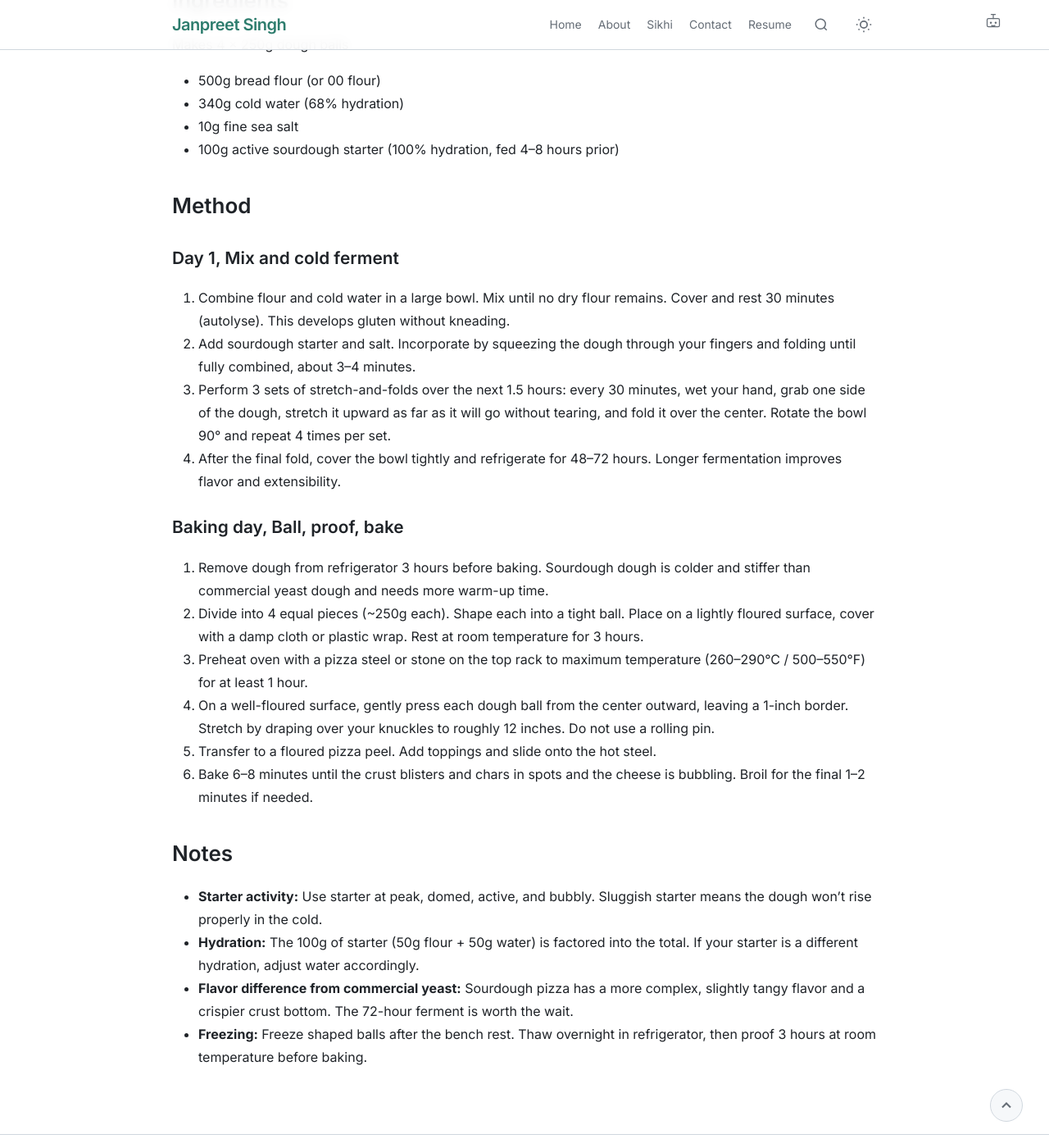
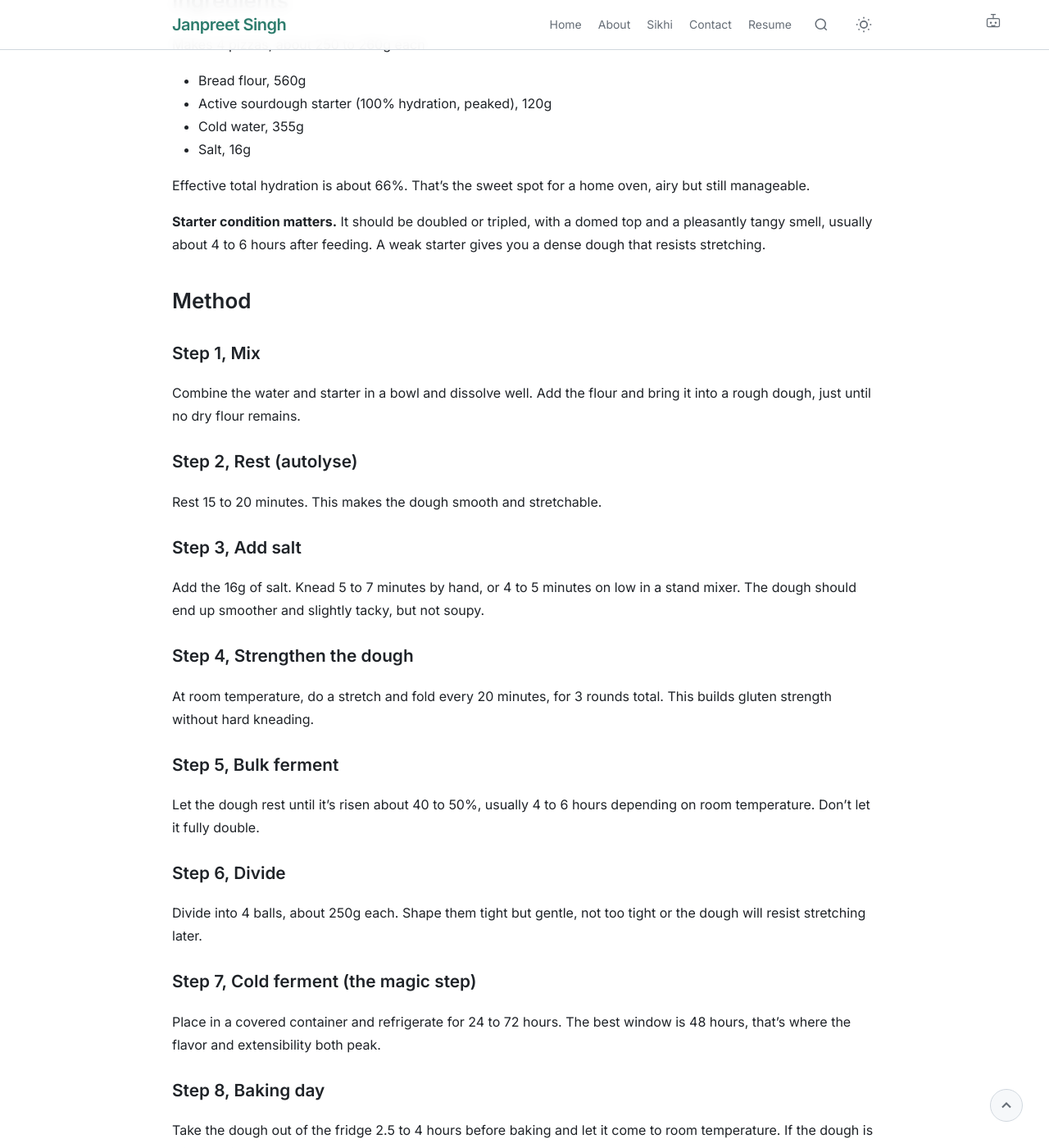
Before and after one commit to janpreet/vigilant-dollop, a Jekyll site: the page built from _posts/2026-06-06-sourdough-neapolitan-pizza-dough.md, in a window 1280 px wide and 1400 px high, scrolled down 302 px. Shown: the whole window at 82% size. Built offline with Jekyll 4.4.1, drawn with Linux system fonts in a browser that asks for light colours; comment, search, counter and statistics services are not loaded; some of the changed text lies outside the part shown.

Commit message:
Update sourdough Neapolitan pizza dough recipe
New ratios (560g flour, 120g starter, 355g water, 16g salt) and a
revised step-by-step method with troubleshooting notes.

Co-Authored-By: Claude Sonnet 5 <noreply@anthropic.com>

```diff
--- a/_posts/2026-06-06-sourdough-neapolitan-pizza-dough.md
+++ b/_posts/2026-06-06-sourdough-neapolitan-pizza-dough.md
@@ -4,39 +4,80 @@ title: "Sourdough Neapolitan Pizza Dough"
 date: 2026-06-06
 categories: cooking
 tags: [recipes, pizza, sourdough, baking]
-description: "Neapolitan pizza dough made entirely with sourdough starter, no commercial yeast. 48–72 hour cold ferment."
+description: "Neapolitan-style pizza dough made entirely with sourdough starter, no commercial yeast. 24 to 72 hour cold ferment."
 ---
 
 ## Ingredients
 
-Makes 4 × 250g dough balls
+Makes 4 pizzas, about 250 to 260g each
 
-- 500g bread flour (or 00 flour)
-- 340g cold water (68% hydration)
-- 10g fine sea salt
-- 100g active sourdough starter (100% hydration, fed 4–8 hours prior)
+- Bread flour, 560g
+- Active sourdough starter (100% hydration, peaked), 120g
+- Cold water, 355g
+- Salt, 16g
+
+Effective total hydration is about 66%. That's the sweet spot for a home oven, airy but still manageable.
+
+**Starter condition matters.** It should be doubled or tripled, with a domed top and a pleasantly tangy smell, usually about 4 to 6 hours after feeding. A weak starter gives you a dense dough that resists stretching.
 
 ## Method
 
-### Day 1, Mix and cold ferment
+### Step 1, Mix
 
-1. Combine flour and cold water in a large bowl. Mix until no dry flour remains. Cover and rest 30 minutes (autolyse). This develops gluten without kneading.
-2. Add sourdough starter and salt. Incorporate by squeezing the dough through your fingers and folding until fully combined, about 3–4 minutes.
-3. Perform 3 sets of stretch-and-folds over the next 1.5 hours: every 30 minutes, wet your hand, grab one side of the dough, stretch it upward as far as it will go without tearing, and fold it over the center. Rotate the bowl 90° and repeat 4 times per set.
-4. After the final fold, cover the bowl tightly and refrigerate for 48–72 hours. Longer fermentation improves flavor and extensibility.
+Combine the water and starter in a bowl and dissolve well. Add the flour and bring it into a rough dough, just until no dry flour remains.
 
-### Baking day, Ball, proof, bake
+### Step 2, Rest (autolyse)
 
-5. Remove dough from refrigerator 3 hours before baking. Sourdough dough is colder and stiffer than commercial yeast dough and needs more warm-up time.
-6. Divide into 4 equal pieces (~250g each). Shape each into a tight ball. Place on a lightly floured surface, cover with a damp cloth or plastic wrap. Rest at room temperature for 3 hours.
-7. Preheat oven with a pizza steel or stone on the top rack to maximum temperature (260–290°C / 500–550°F) for at least 1 hour.
-8. On a well-floured surface, gently press each dough ball from the center outward, leaving a 1-inch border. Stretch by draping over your knuckles to roughly 12 inches. Do not use a rolling pin.
-9. Transfer to a floured pizza peel. Add toppings and slide onto the hot steel.
-10. Bake 6–8 minutes until the crust blisters and chars in spots and the cheese is bubbling. Broil for the final 1–2 minutes if needed.
+Rest 15 to 20 minutes. This makes the dough smooth and stretchable.
 
-## Notes
+### Step 3, Add salt
 
-- **Starter activity:** Use starter at peak, domed, active, and bubbly. Sluggish starter means the dough won't rise properly in the cold.
-- **Hydration:** The 100g of starter (50g flour + 50g water) is factored into the total. If your starter is a different hydration, adjust water accordingly.
-- **Flavor difference from commercial yeast:** Sourdough pizza has a more complex, slightly tangy flavor and a crispier crust bottom. The 72-hour ferment is worth the wait.
-- **Freezing:** Freeze shaped balls after the bench rest. Thaw overnight in refrigerator, then proof 3 hours at room temperature before baking.
+Add the 16g of salt. Knead 5 to 7 minutes by hand, or 4 to 5 minutes on low in a stand mixer. The dough should end up smoother and slightly tacky, but not soupy.
+
+### Step 4, Strengthen the dough
+
+At room temperature, do a stretch and fold every 20 minutes, for 3 rounds total. This builds gluten strength without hard kneading.
+
+### Step 5, Bulk ferment
+
+Let the dough rest until it's risen about 40 to 50%, usually 4 to 6 hours depending on room temperature. Don't let it fully double.
+
+### Step 6, Divide
+
+Divide into 4 balls, about 250g each. Shape them tight but gentle, not too tight or the dough will resist stretching later.
+
+### Step 7, Cold ferment (the magic step)
+
+Place in a covered container and refrigerate for 24 to 72 hours. The best window is 48 hours, that's where the flavor and extensibility both peak.
+
+### Step 8, Baking day
+
+Take the dough out of the fridge 2.5 to 4 hours before baking and let it come to room temperature. If the dough is still cold, it won't stretch properly.
+
+### Step 9, Oven setup
+
+Set a pizza steel on the upper-middle rack. Preheat to 550°F for 60 minutes. Turn the broiler on for the last 5 minutes.
+
+### Step 10, Stretch
+
+Use semolina or flour on your surface. Press the center down, push the air toward the edge, and leave the rim untouched. Let gravity do the stretching. No rolling pin. If the dough shrinks back, let it rest 10 minutes and continue.
+
+### Step 11, Bake
+
+Launch onto the steel and bake 4 to 5 minutes, then broil for 1 to 2 minutes. You should get good spotting and leopard char.
+
+## Why this works
+
+- Sourdough acidity makes the dough more extensible
+- The long cold ferment builds flavor and browning
+- Moderate hydration keeps it manageable in a home oven
+- No oil or sugar keeps the texture cleanly Neapolitan
+- Low inoculation gives better fermentation control
+
+## Sourdough rules worth knowing
+
+**A weak starter makes a weak pizza.** If your starter doesn't reliably double, the pizza will come out average. It should double in 4 to 8 hours, ideally pass a float test, and smell yogurty or fruity.
+
+**Signs of overproofed dough:** it turns into a sticky soup, tears instantly, or bakes up flat and dense. If that happens, shorten the bulk ferment, use a colder fridge, or use less starter next time.
+
+**If the dough feels tight,** give it a longer warm-up, ball it more gently, or add a little more hydration. Even 10g of extra water helps.
```
